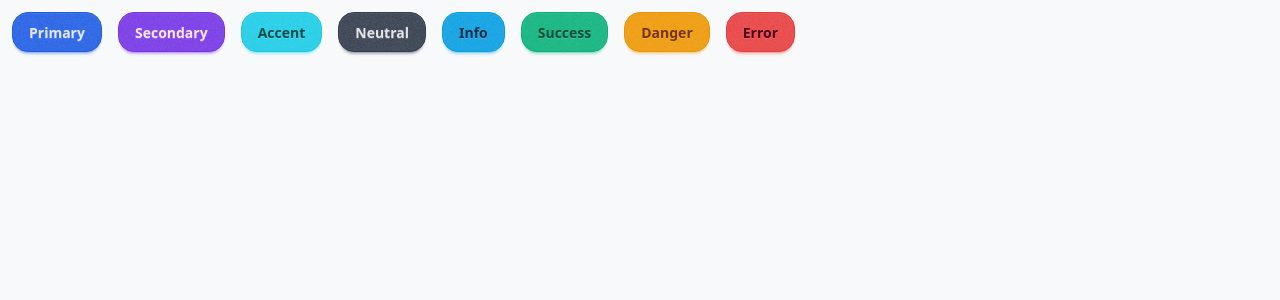
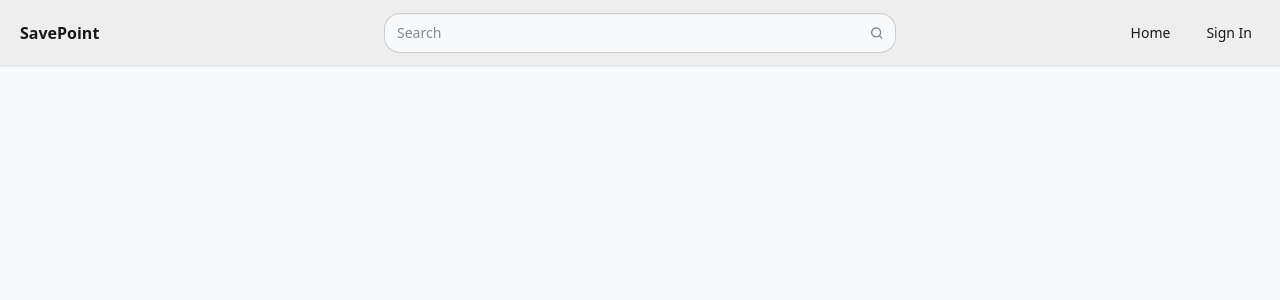
Before and after one commit to TheBossT910/savepoint-web, a Nuxt app: page / in a window 1280 px wide. Shown: the top 300 px of the page. Built offline with nearby package versions, Linux system fonts and the light colour scheme.

Commit message:
feat: created navbar
Still need to programatically add links, and create navbar into a separate component

```diff
--- a/pages/index.vue
+++ b/pages/index.vue
@@ -1,12 +1,80 @@
 <template>
-    <div class="flex flex-wrap gap-x-4 gap-y-3 m-3">
-        <button class="btn btn-primary">Primary</button>
-        <button class="btn btn-secondary">Secondary</button>
-        <button class="btn btn-accent">Accent</button>
-        <button class="btn btn-neutral">Neutral</button>
-        <button class="btn btn-info">Info</button>
-        <button class="btn btn-success">Success</button>
-        <button class="btn btn-warning">Danger</button>
-        <button class="btn btn-error">Error</button>
+    <div>
+        <!-- Navbar -->
+        <div class="navbar bg-base-300 shadow-sm sticky top-0">
+            <div class="navbar-start">
+                <div class="dropdown">
+                    <button class="btn btn-sm btn-ghost mr-1 lg:hidden" tabindex="0">
+                        <svg xmlns="http://www.w3.org/2000/svg" class="h-5 w-5" fill="none" viewBox="0 0 24 24" stroke="currentColor"> <path stroke-linecap="round" stroke-linejoin="round" stroke-width="2" d="M4 6h16M4 12h16M4 18h7" /> </svg>
+                    </button>
+                    <ul class="menu dropdown-content gap-y-3 bg-base-300 mt-6 rounded-box shadow w-50" tabindex="0">
+                        <li>
+                            <a class="link link-hover link-neutral-content" href="#">Home</a>
+                        </li>
+                        <li>
+                            <a class="link link-hover link-neutral-content" href="#">Sign In</a>
+                        </li>
+                    </ul>
+                </div>
+                <a href="#" class="font-semibold lg:ml-3">SavePoint</a>
+            </div>
+            <div class="navbar-center">
+                <label class="hidden lg:flex input w-lg">
+                    <input type="search" placeholder="Search" class="grow"/>
+                    <svg class="h-[1em] opacity-50" xmlns="http://www.w3.org/2000/svg" viewBox="0 0 24 24">
+                        <g
+                        stroke-linejoin="round"
+                        stroke-linecap="round"
+                        stroke-width="2.5"
+                        fill="none"
+                        stroke="currentColor"
+                        >
+                        <circle cx="11" cy="11" r="8"></circle>
+                        <path d="m21 21-4.3-4.3"></path>
+                        </g>
+                    </svg>
+                </label>
+            </div>
+            <div class="navbar-end">
+                <!-- Small screen -->
+                <label class="lg:hidden input w-lg gap-x-3">
+                    <input type="search" placeholder="Search" class="grow"/>
+                    <svg class="h-[1em] opacity-50" xmlns="http://www.w3.org/2000/svg" viewBox="0 0 24 24">
+                        <g
+                        stroke-linejoin="round"
+                        stroke-linecap="round"
+                        stroke-width="2.5"
+                        fill="none"
+                        stroke="currentColor"
+                        >
+                        <circle cx="11" cy="11" r="8"></circle>
+                        <path d="m21 21-4.3-4.3"></path>
+                        </g>
+                    </svg>
+                </label>
+                <!-- Large screen -->
+                <div class="hidden lg:flex">
+                    <ul class="menu menu-horizontal gap-x-3">
+                        <li>
+                            <a class="link link-hover link-neutral-content" href="#">Home</a>
+                        </li>
+                        <li>
+                            <a class="link link-hover link-neutral-content" href="#">Sign In</a>
+                        </li>
+                    </ul>
+                </div>
+            </div>
+        </div>
     </div>
 </template>
+
+<script lang="ts">
+    // TODO: create navbar as seperate component
+    // TODO: programatically add links
+    // <li>
+    //     <a class="link link-hover link-neutral-content" href="#">Home</a>
+    // </li>
+    // <li>
+    //     <a class="link link-hover link-neutral-content" href="#">Sign In</a>
+    // </li>
+</script>
```
